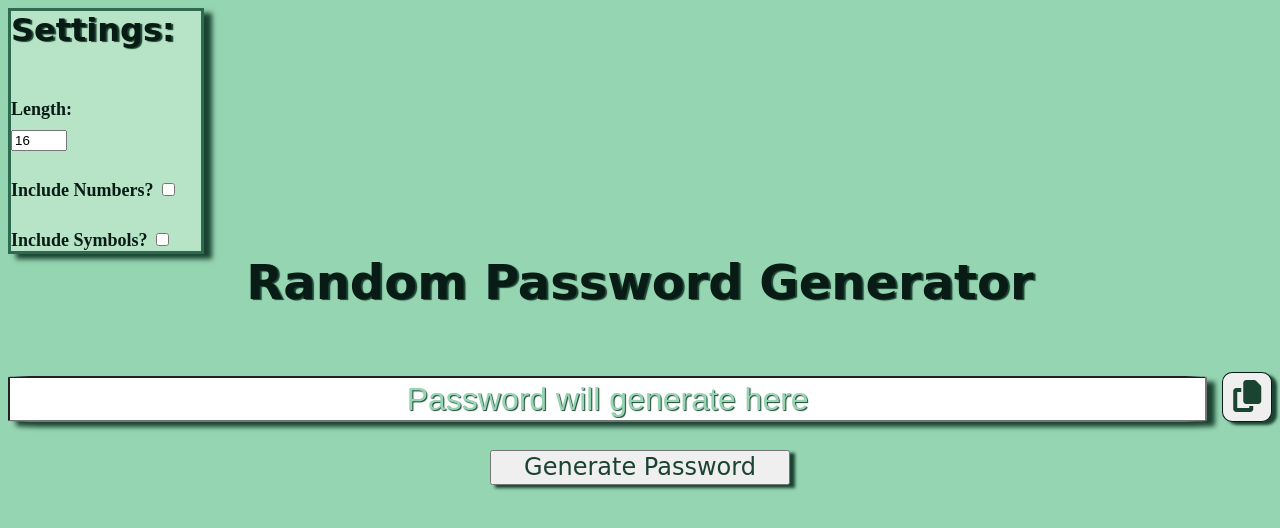
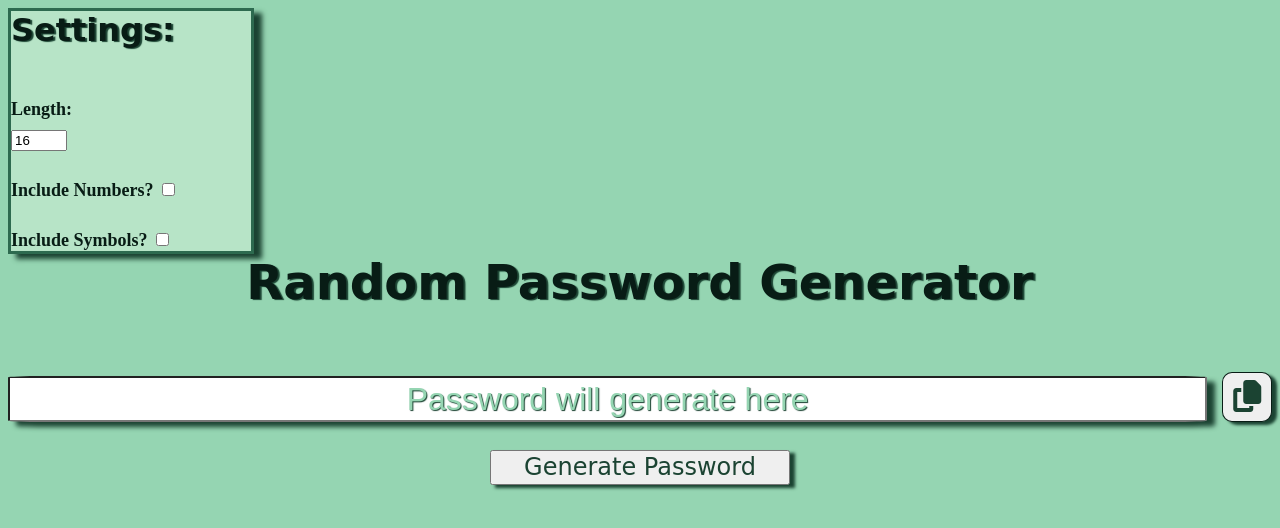
Before and after one commit to JaLeeKi/random-pswrd, a website: page public/index.html in a window 1280 px wide. Drawn offline with nearby package versions, Linux system fonts and the light colour scheme.

Commit message:
changed settings width to vh instead of %

```diff
--- a/public/style.css
+++ b/public/style.css
@@ -18,7 +18,7 @@ h1{
     justify-content: space-between;
     border: 3px solid #2d6a4f;
     height: 30vh;
-    width: 15%;
+    width: 30vh;
     flex-direction: column;
     align-items: flex-start;
     color: #081c15;
```
